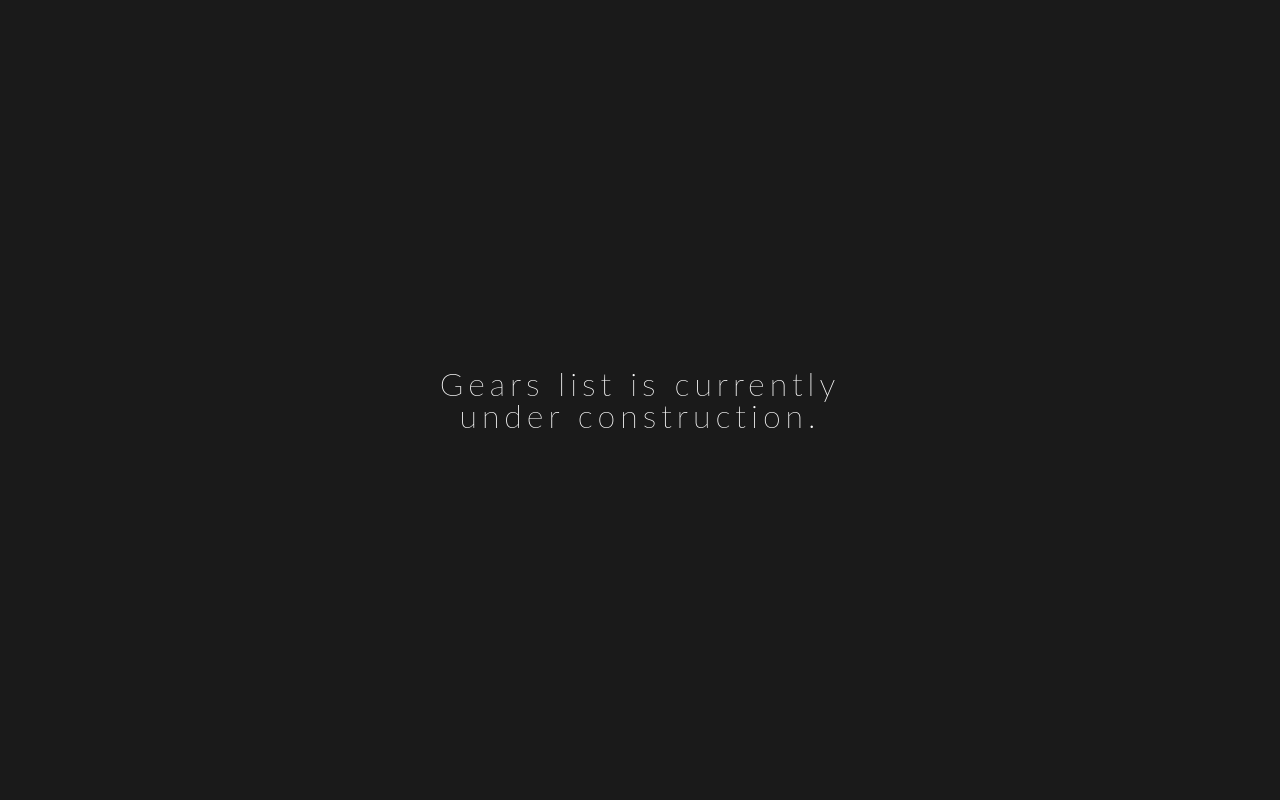
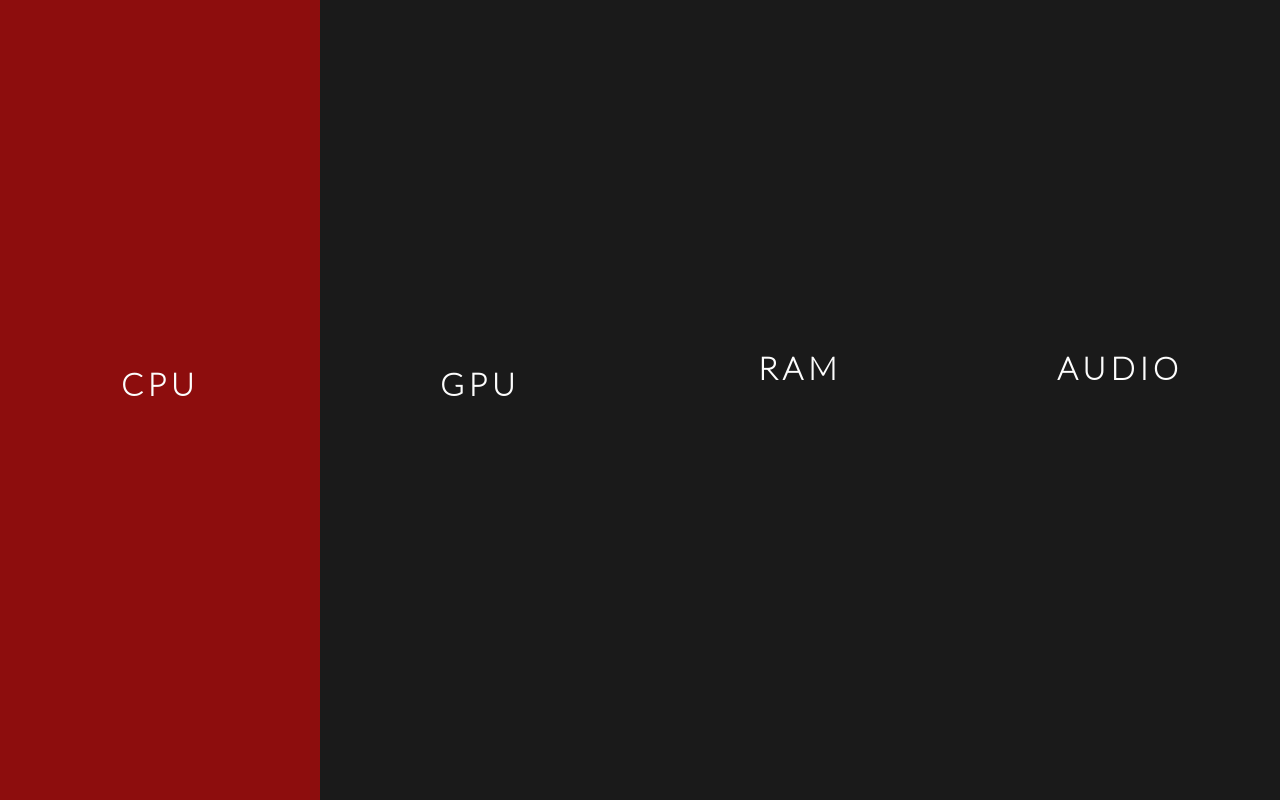
Before and after one commit to muazamkamal/muazamkamal, a Vue app: page /gears in a window 1280 px wide. Built offline with nearby package versions, Linux system fonts and the light colour scheme.

Commit message:
Added first iteration template of gears list.

```diff
--- a/src/App.vue
+++ b/src/App.vue
@@ -19,6 +19,10 @@ html {
   color: rgb(253, 253, 253);
 }
 
+body {
+  margin: 0;
+}
+
 #app {
   font-family: "Lato Thin", sans-serif;
   -webkit-font-smoothing: antialiased;
--- a/src/views/Gears.vue
+++ b/src/views/Gears.vue
@@ -1,25 +1,67 @@
 <template>
   <div class="gears">
-    <Center>
-      <component :is="child_component"></component>
-    </Center>
+    <div class="box cpu">
+      <h1>CPU</h1>
+      <div class="extra">
+        Ryzen 5 3600
+      </div>
+    </div>
+    <div class="box gpu">
+      <h1>GPU</h1>
+      <div class="extra">
+        NVIDIA RTX 2060 6GB
+      </div>
+    </div>
+    <div class="box ram">
+      <h1>RAM</h1>
+      <div class="extra">
+        2 x 8GB GALAX Gamer II RGB Memory
+      </div>
+    </div>
+    <div class="box audio">
+      <h1>AUDIO</h1>
+      <div class="extra">
+        Focusrite Scarlett 2i2 Gen 2
+      </div>
+    </div>
   </div>
 </template>
 
-<script>
-import Center from "@/components/Center.vue";
-import GearsComp from "@/components/GearsComp.vue";
+<style scoped>
+.gears {
+  display: flex;
+  flex-direction: row;
+  flex-wrap: nowrap;
+  align-items: stretch;
+  height: 100vh;
+}
 
-export default {
-  name: "Gears",
-  components: {
-    Center,
-    GearsComp
-  },
-  data() {
-    return {
-      child_component: "GearsComp"
-    };
-  }
-};
-</script>
+.box {
+  flex: 1;
+  display: flex;
+  flex-direction: column;
+  justify-content: center;
+  align-items: center;
+}
+
+.box:active {
+  flex: 2;
+}
+
+.box:active > .extra {
+  visibility: visible;
+}
+
+.extra {
+  visibility: hidden;
+}
+
+.cpu:hover {
+  background-color: rgba(255, 0, 0, 0.5);
+}
+
+.gpu:hover {
+  background-color: rgba(0, 255, 0, 0.5);
+}
+
+</style>
```
